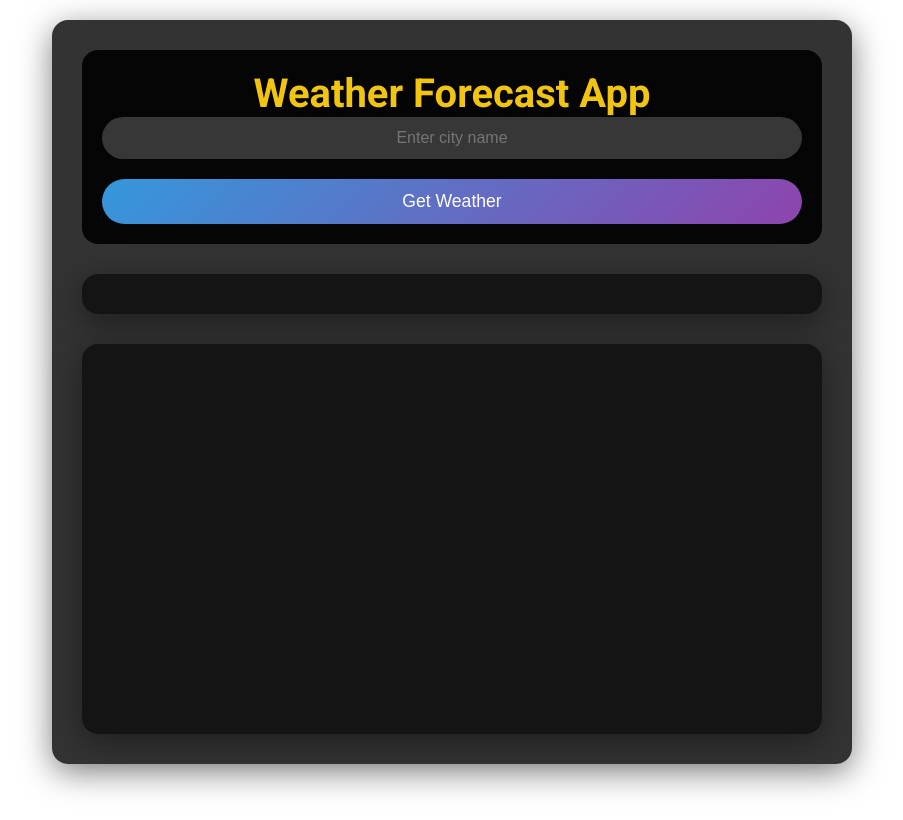
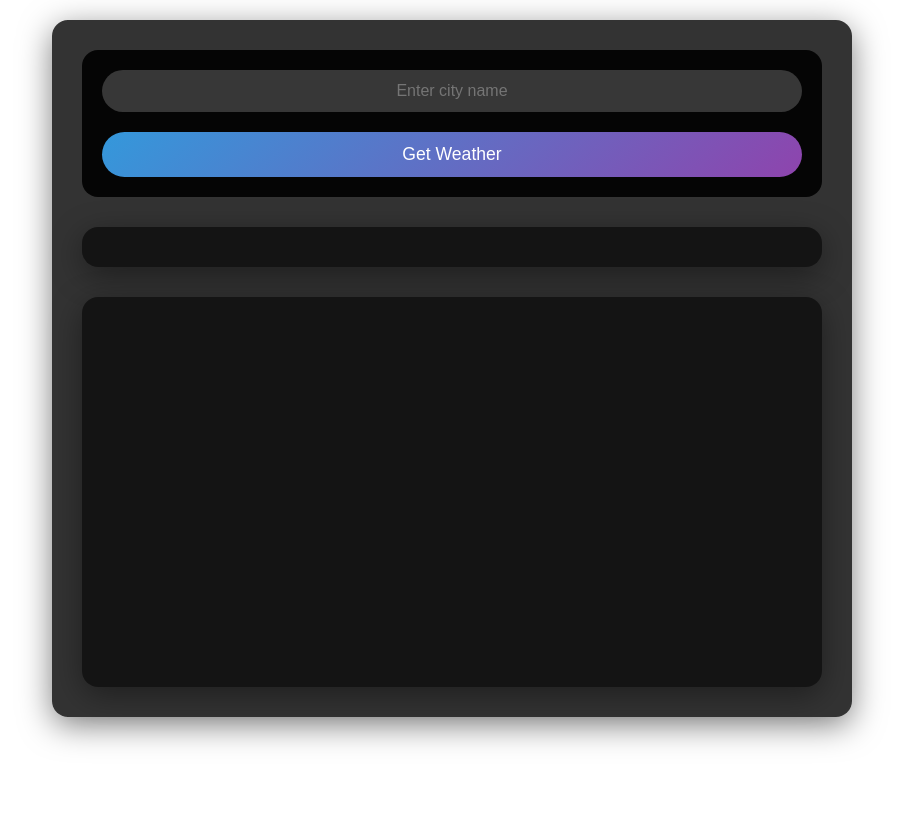
Before and after one commit to kurmalingam/weather-report-website, a plain HTML site: page index.html in a window 1280 px wide. Shown: the whole page, without its empty margins (188-1091 px from the left). Drawn offline with nearby package versions, Linux system fonts and the light colour scheme.

Commit message:
Update index.html

```diff
--- a/index.html
+++ b/index.html
@@ -11,7 +11,6 @@
 <body>
     <div class="container">
         <div class="header">
-            <h1>Weather Forecast App</h1>
             <input type="text" id="city" placeholder="Enter city name">
             <button onclick="fetchWeather()">Get Weather</button>
         </div>
```
